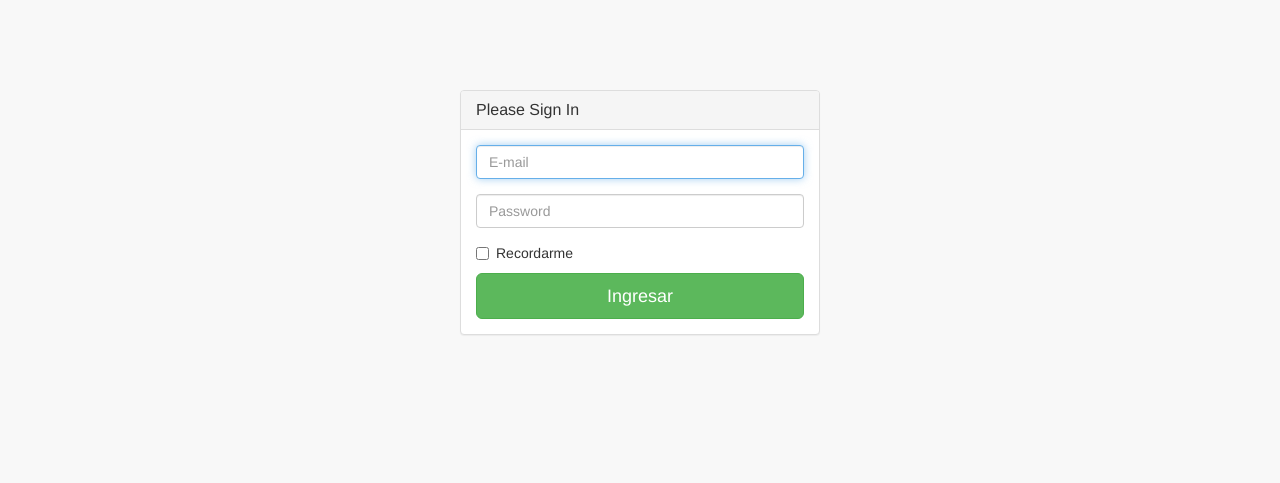
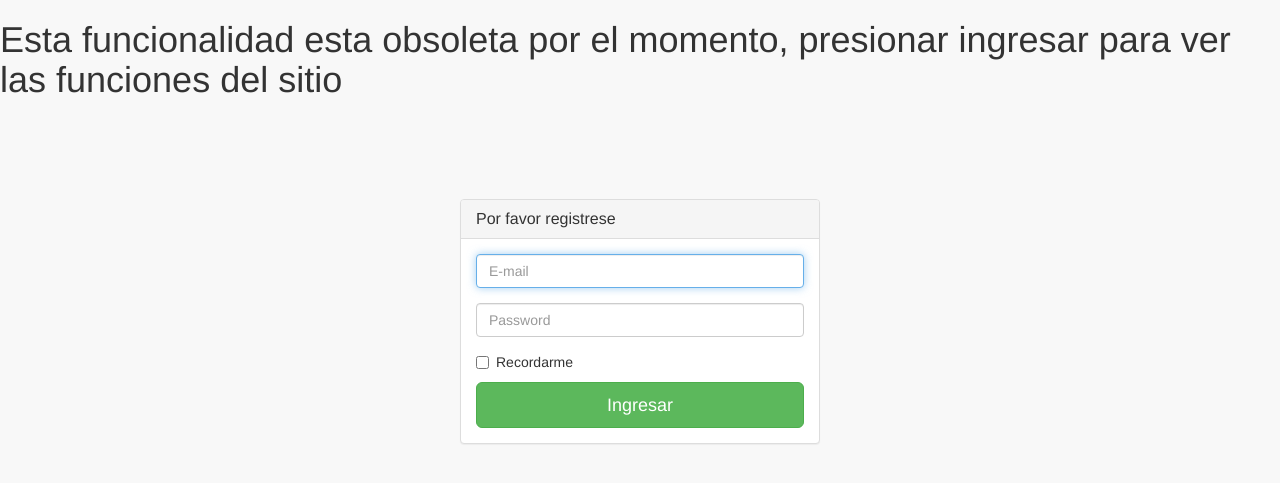
Before and after one commit to agustinmaldonado/ProyectoReservasExcursiones, a PHP site: page /pages/login.php in a window 1280 px wide. Shown: the top 483 px of the page. Run offline with PHP 8.4, Linux system fonts and the light colour scheme.

Commit message:
algo que no se subio

```diff
--- a/pages/login.php
+++ b/pages/login.php
@@ -9,7 +9,7 @@
     <meta name="description" content="">
     <meta name="author" content="">
 
-    <title>SB Admin 2 - Bootstrap Admin Theme</title>
+    <title>Login Reserva de Excursiones</title>
 
     <!-- Bootstrap Core CSS -->
     <link href="../bower_components/bootstrap/dist/css/bootstrap.min.css" rel="stylesheet">
@@ -33,16 +33,17 @@
 </head>
 
 <body>
+<h1>Esta funcionalidad esta obsoleta por el momento, presionar ingresar para ver las funciones del sitio</h1>
 
     <div class="container">
         <div class="row">
             <div class="col-md-4 col-md-offset-4">
                 <div class="login-panel panel panel-default">
                     <div class="panel-heading">
-                        <h3 class="panel-title">Please Sign In</h3>
+                        <h3 class="panel-title">Por favor registrese</h3>
                     </div>
                     <div class="panel-body">
-                        <form role="form">
+                        <form role="form" action="login.php" method="post">
                             <fieldset>
                                 <div class="form-group">
                                     <input class="form-control" placeholder="E-mail" name="email" type="email" autofocus>
@@ -56,7 +57,12 @@
                                     </label>
                                 </div>
                                 <!-- Change this to a button or input when using this as a form -->
-                                <a href="index.html" class="btn btn-lg btn-success btn-block">Ingresar</a>
+                               <a href="index.php" class="btn btn-lg btn-success btn-block">Ingresar</a>
+                                <!-- REEMPLAZAR POR EL IMPUT CUANDO EL LOGIN ESTE FUNCIONANDO
+                                 <input type="submit" class="btn btn-lg btn-success btn-block" value="Ingresar"> -->
+
+
+
                             </fieldset>
                         </form>
                     </div>
```
